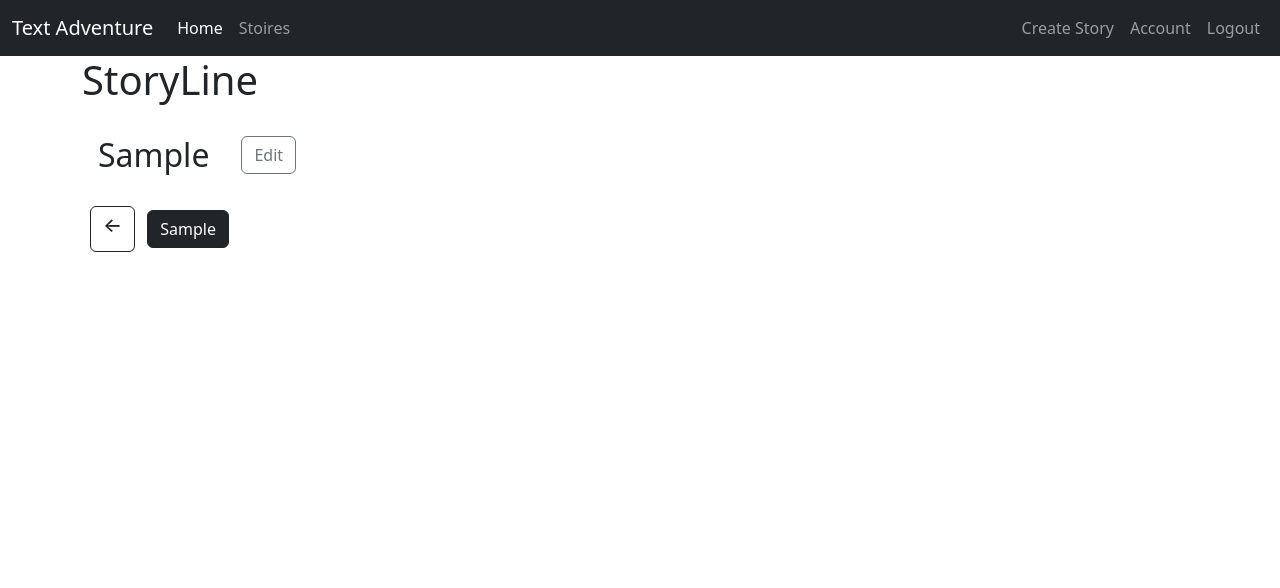
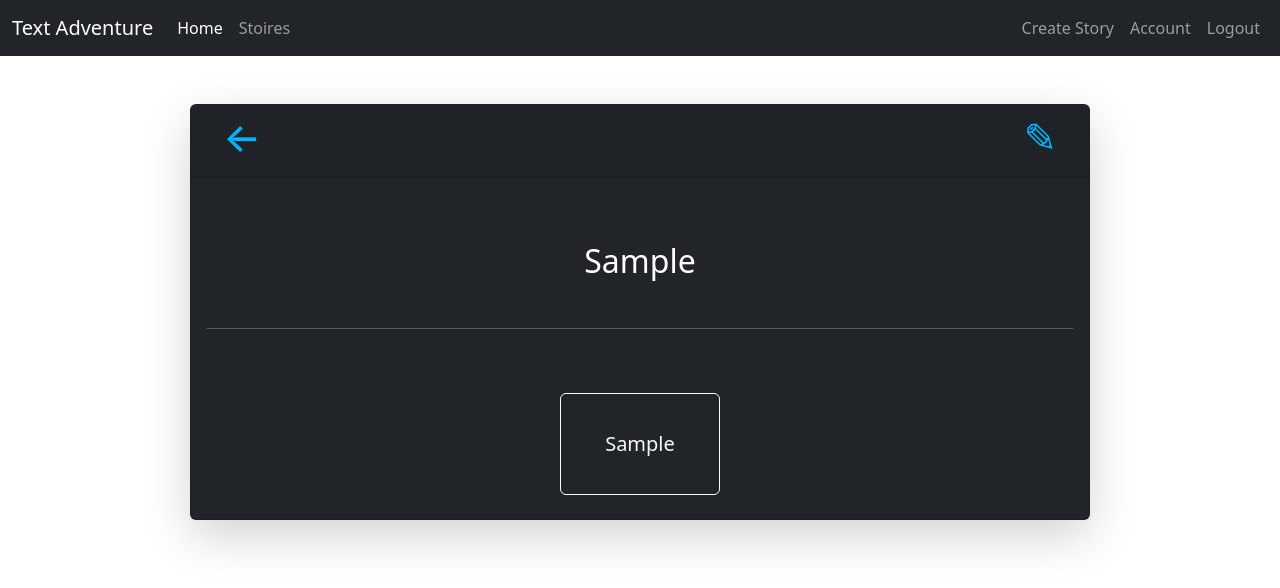
Before and after one commit to AnishBashyal/FlaskTextAdventure, a Flask app: page /storyline/1 in a window 1280 px wide. Shown: the top 588 px of the page. Run offline with Flask 3, Linux system fonts and the light colour scheme; a user stored in the database is signed in; tables that the repository leaves empty hold one stand-in row (values such as "Sample post").

Commit message:
Storyline GUI

```diff
--- a/textadventure/static/styles.css
+++ b/textadventure/static/styles.css
@@ -1,5 +1,6 @@
 .card {
     width: 900px;
+    min-width: fit-content;
     max-width: 100%
 }
 
--- a/textadventure/templates/build_storyline.html
+++ b/textadventure/templates/build_storyline.html
@@ -3,9 +3,9 @@
 {% block body %}
 
     {% if story.prev %}
-        <a class="btn btn-outline-dark m-2" role="button" href="{{ url_for('story.build_storyline', story_id = story.prev.story_id)}}">Back</a>
+        <a class="btn btn-outline-dark m-2" role="button" href="{{ url_for('story.build_storyline', story_id = story.prev.story_id)}}">Prev</a>
     {% else %}
-        <a class="btn btn-outline-dark m-2" role="button" href="{{ url_for('story.update_story', story_id = head_id)}}">Back</a>
+        <a class="btn btn-outline-dark m-2" role="button" href="{{ url_for('story.update_story', story_id = head_id)}}">Prev</a>
     {% endif %}
 
     <form method="post" class="d-flex justify-content-center">
--- a/textadventure/templates/stories.html
+++ b/textadventure/templates/stories.html
@@ -5,6 +5,7 @@
     <div class="text-center my-5">
         <h1> Stories </h1>
     </div>
+    <hr>
     <div class="row row-cols-1 row-cols-md-2 g-5">
         {% for story in stories %}
         <div class="col">
--- a/textadventure/templates/story.html
+++ b/textadventure/templates/story.html
@@ -5,6 +5,7 @@
   <div class="text-center my-5">
     <h1> Story </h1>
   </div>
+  <hr>
   <div class="container d-flex justify-content-center">
     <div class="card my-5 shadow-lg text-white bg-dark">
         <div class="card-header d-flex justify-content-between">
--- a/textadventure/templates/storyline.html
+++ b/textadventure/templates/storyline.html
@@ -1,26 +1,70 @@
 {% extends "layout.html" %}
 
 {% block body %}
-    <h1>
-        StoryLine
-    </h1>
-    <div class="d-flex flex-row">
-        <div class="p-3 mt-2">
-            <h2> {{story.story}}</h2>
+
+<div class="container d-flex justify-content-center p-0">
+    <div class="card my-5 shadow-lg text-white bg-dark">
+        <div class="card-header d-flex justify-content-between">
+            {% if story.prev %}
+                <a class="mx-md-3" href="{{ url_for('story.storyline', story_id = story.prev.story_id)}}">
+                    <h1> &#x2190;  </h1>
+                </a>
+            {% else %}
+                <a class="mx-md-3" href="{{ url_for('story.view_story', story_id = head_id)}}">
+                   <h1> &#x2190;   </h1>
+                </a>
+            {% endif %}
+
+            <a class="mx-md-3" href="{{ url_for('story.build_storyline', story_id=story.id) }}">
+               <h1>  &#x270E;  </h1>
+            </a>
         </div>
-        {% if story.writer_id == current_user.id %}
-            <div class="p-3 mt-2">
-                <a class="btn btn-outline-secondary" href="{{ url_for('story.build_storyline', story_id=story.id) }}">Edit</a>
+        <div class="card-body text-center">
+            <h2 class="card-title m-md-5"> {{ story.story }}</h2>
+            <hr>
+            <div class="row row-cols-1 row-cols-md-2 g-5 my-2 justify-content-evenly">
+            {% for option in options %}
+                <div class="col">
+                    <a class="btn btn-outline-light" href="{{ url_for( 'story.storyline', story_id = option.next[0].id )}}">
+                        <h5 class="card-text mt-4 m-md-4 p-md-2">
+                            {{option.option}}
+                        </h5>
+                    </a>
+                </div>
+            {% endfor %}
             </div>
-        {% endif %}
+        </div>
+    </div>
+  </div>
+<!-- <div class="container d-flex justify-content-center">
+    <div class="card my-5 shadow-lg text-white bg-dark">
+        <div class="card-header d-flex justify-content-between text-center">
+            {% if story.prev %}
+                <a class="mx-md-3" href="{{ url_for('story.storyline', story_id = story.prev.story_id)}}">
+                    <h1> &#x2190;  </h1>
+                </a>
+            {% else %}
+                <a class="mx-md-3" href="{{ url_for('story.view_story', story_id = head_id)}}">
+                    <h1> &#x2190;  </h1>
+                </a>
+            {% endif %}
+            <h2 class="p-md-4 m-md-3 mt-5"> {{story.story}}</h2>
+            <a class="mx-md-3" href="{{ url_for('story.build_storyline', story_id=story.id) }}">
+               <h1> &#x270E; </h1>
+            </a>
+        </div>
+        <div class="card-body text-center">
+            <div class="row row-cols-1 row-cols-md-2 g-4 justify-content-evenly">
+                {% for option in options %}
+                    <div class="col">
+                        <a class="w-75 w-md-100 p-2 p-md-3 mt-4 btn btn-outline-light" role = "button" href="{{ url_for( 'story.storyline', story_id = option.next[0].id )}}">
+                            {{ option.option }}
+                        </a>
+                    </div>
+                {% endfor %}
+            </div>
+        </div>
+    </div>
+  </div> -->
 
-    </div>
-    {% if story.prev %}
-        <a class="btn btn-outline-dark m-2" role="button" href="{{ url_for('story.storyline', story_id = story.prev.story_id)}}"><h5> &#x2190;  </h5></a>
-    {% else %}
-        <a class="btn btn-outline-dark m-2" role="button" href="{{ url_for('story.view_story', story_id = head_id)}}"><h5> &#x2190;  </h5></a>
-    {% endif %}
-    {% for option in options %}
-        <a class="btn btn-dark" role = "button" href="{{ url_for( 'story.storyline', story_id = option.next[0].id )}}"> {{ option.option }} </a>
-    {% endfor %}
 {% endblock %}
```
Also changed, not shown: instance/site.db.
